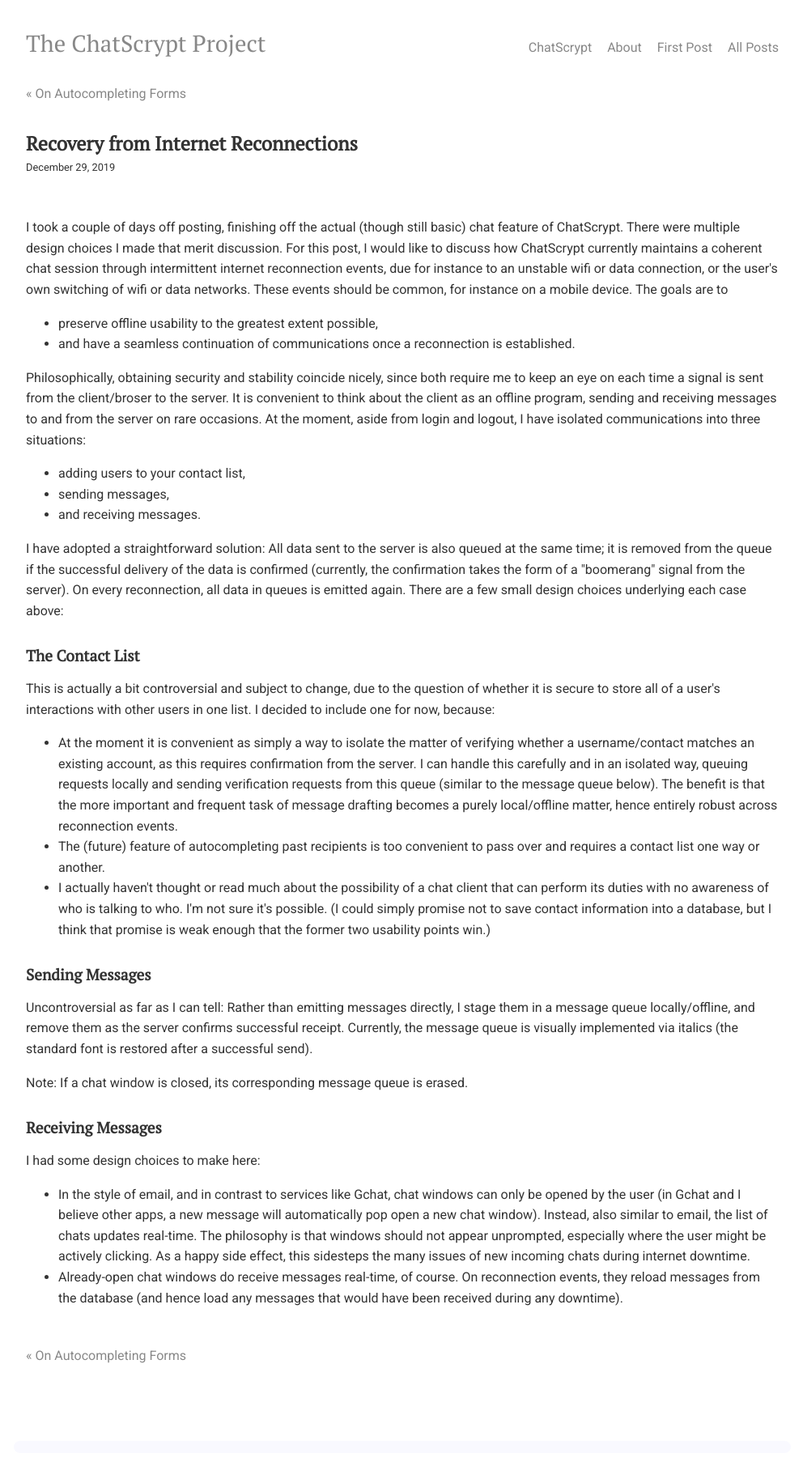
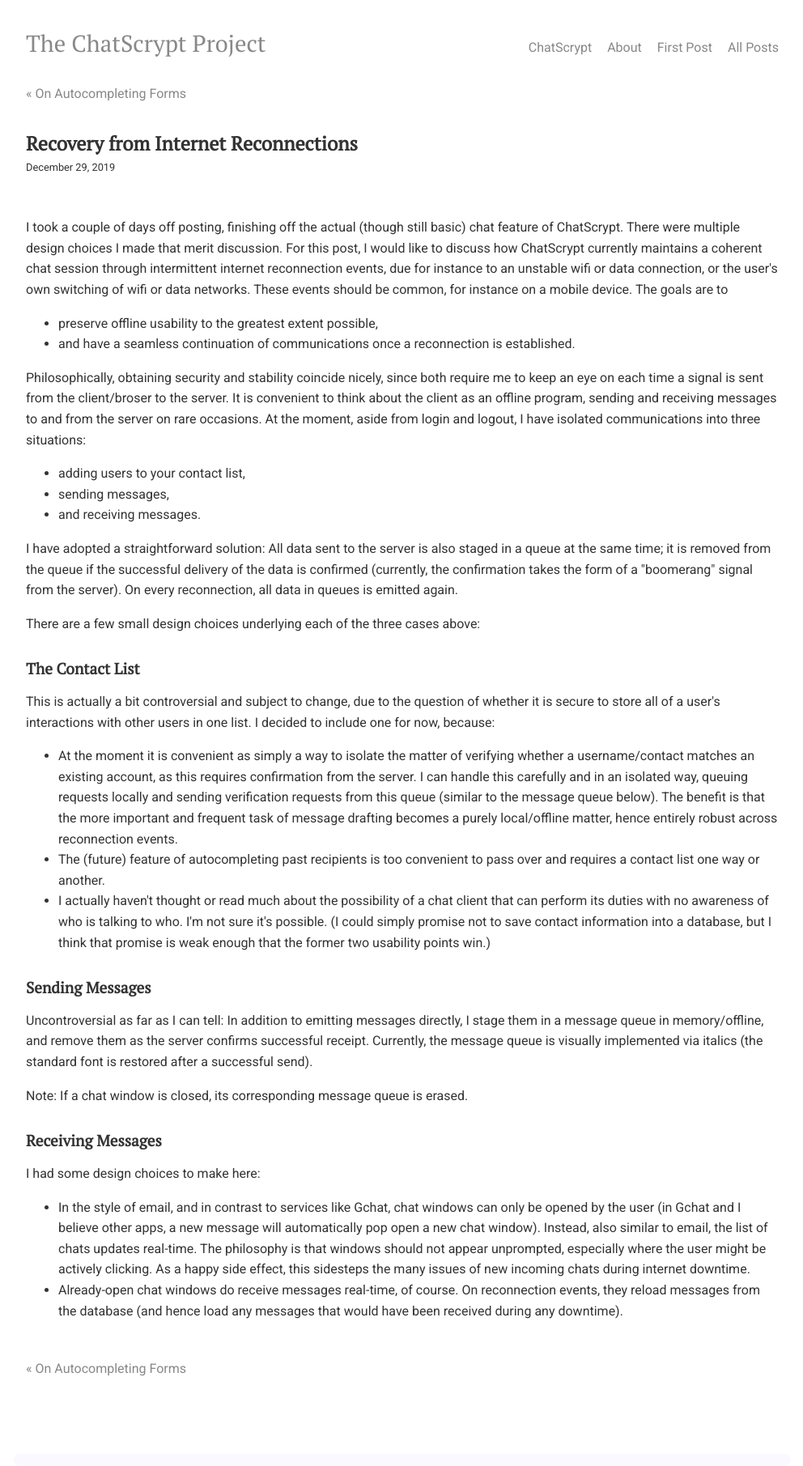
Before and after one commit to chatscrypt/chatscrypt.github.io, a Jekyll site: the page built from _posts/2019-12-29-recovery-from-internet-reconnections.html, in a window 1280 px wide. Shown: the whole page at 81% size, without its empty margins (143-1135 px from the left). Built offline with Jekyll 4.4.1, drawn with Linux system fonts in a browser that asks for light colours; comment, search, counter and statistics services are not loaded.

Commit message:
Update 2019-12-29-recovery-from-internet-reconnections.html

```diff
--- a/_posts/2019-12-29-recovery-from-internet-reconnections.html
+++ b/_posts/2019-12-29-recovery-from-internet-reconnections.html
@@ -21,9 +21,9 @@
 <li> and receiving messages.
 </ul>
 
-<p> I have adopted a straightforward solution: All data sent to the server is also queued at the same time; it is removed from the queue if the successful delivery of the data is confirmed (currently, the confirmation takes the form of a "boomerang" signal from the server). On every reconnection, all data in queues is emitted again.
+<p> I have adopted a straightforward solution: All data sent to the server is also staged in a queue at the same time; it is removed from the queue if the successful delivery of the data is confirmed (currently, the confirmation takes the form of a "boomerang" signal from the server). On every reconnection, all data in queues is emitted again.
 
-There are a few small design choices underlying each case above:
+<p> There are a few small design choices underlying each of the three cases above:
 
 <h2>The Contact List</h2>
 
@@ -40,7 +40,7 @@
 
   <h2>Sending Messages</h2>
 
-Uncontroversial as far as I can tell: Rather than emitting messages directly, I stage them in a message queue locally/offline, and remove them as the server confirms successful receipt. Currently, the message queue is visually implemented via italics (the standard font is restored after a successful send).
+Uncontroversial as far as I can tell: In addition to emitting messages directly, I stage them in a message queue in memory/offline, and remove them as the server confirms successful receipt. Currently, the message queue is visually implemented via italics (the standard font is restored after a successful send).
 
 <p>Note: If a chat window is closed, its corresponding message queue is erased.
 
```
